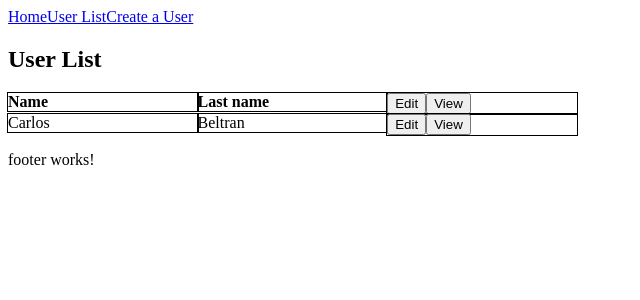
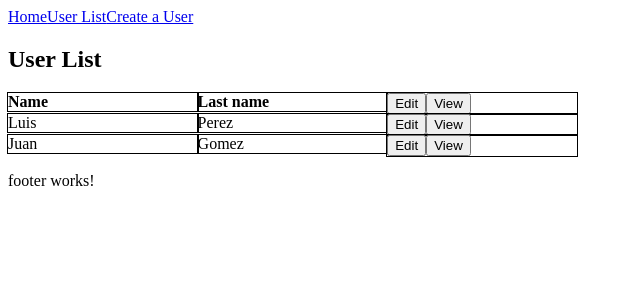
Before and after one commit to marcoAguilar64/mean-frontend-antezana-angel, an Angular app: page /user/list in a window 1280 px wide. Shown: the top 300 px of the page, without its empty margins (0-640 px from the left). Built offline with nearby package versions, Linux system fonts and the light colour scheme.

Commit message:
6.-Data binding(Interpolacion n items)

```diff
--- a/src/app/user-list/user-list.component.html
+++ b/src/app/user-list/user-list.component.html
@@ -8,9 +8,10 @@
   </div>
   <div class="clean"></div>
 </div>
-<div>
-  <div class="detail-user">{{ usertest.name }}</div>
-  <div class="detail-user">{{ usertest.lastname }}</div>
+
+<div *ngFor='let user of userList'>
+  <div class="detail-user">{{ user.name }}</div>
+  <div class="detail-user">{{ user.lastname }}</div>
   <div class="detail-user">
     <button>Edit</button>
     <button>View</button>
--- a/src/app/user-list/user-list.component.ts
+++ b/src/app/user-list/user-list.component.ts
@@ -8,15 +8,26 @@ import { User } from '../model/user';
 })
 export class UserListComponent implements OnInit {
 
-  usertest: User = {
-    name: 'Carlos',
-    lastname: 'Beltran',
-    username: 'carlos123',
-    email: 'carlos@gmail.com',
-    avatar: 'avatarcarlos'
-  };
+  userList: User[] = [];
 
-  constructor() { }
+  constructor() {
+
+    this.userList.push({
+      name: "Luis",
+      lastname: "Perez",
+      username: "lucho123",
+      email: "lucho@gmail.com",
+      avatar: "avatarluis"
+    });
+
+    this.userList.push({
+      name: "Juan",
+      lastname: "Gomez",
+      username: "juan123",
+      email: "juan@gmail.com",
+      avatar: "avatarjuan"
+    });
+  }
 
   ngOnInit() {
   }
```
